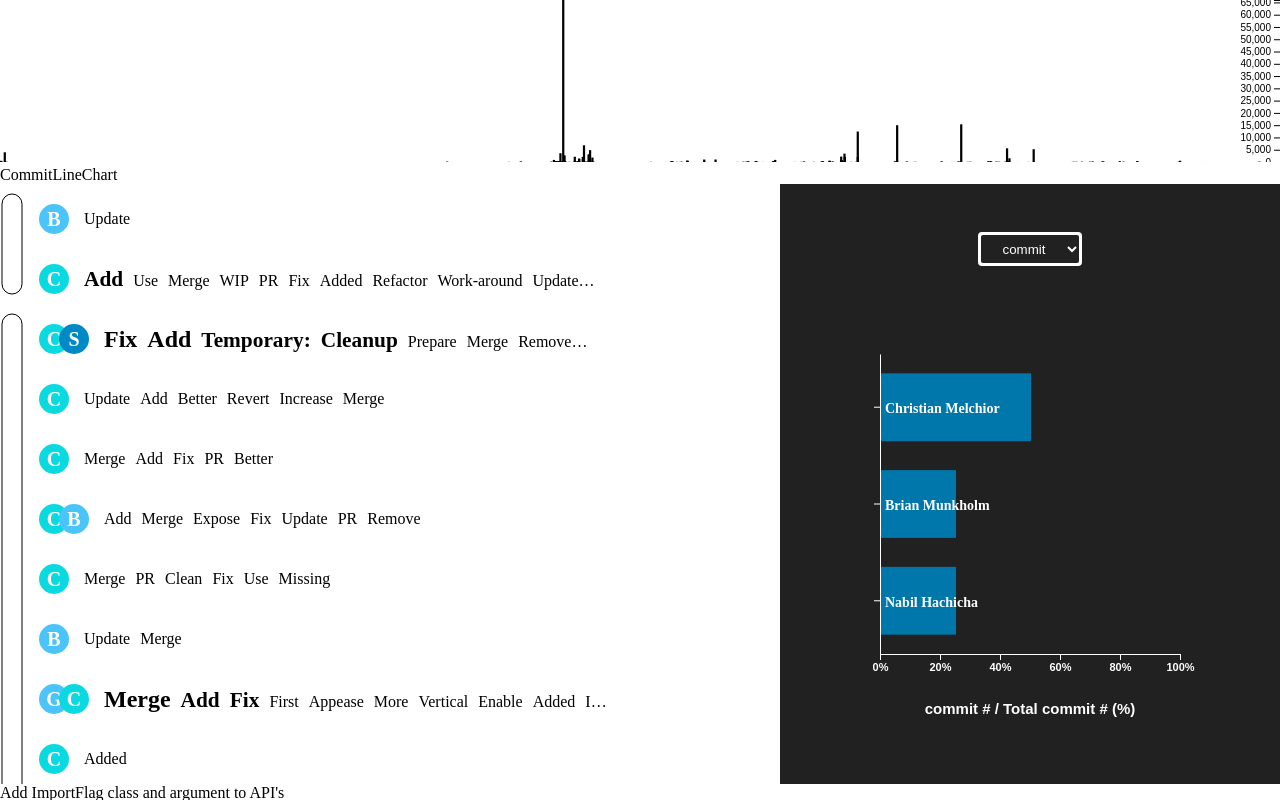
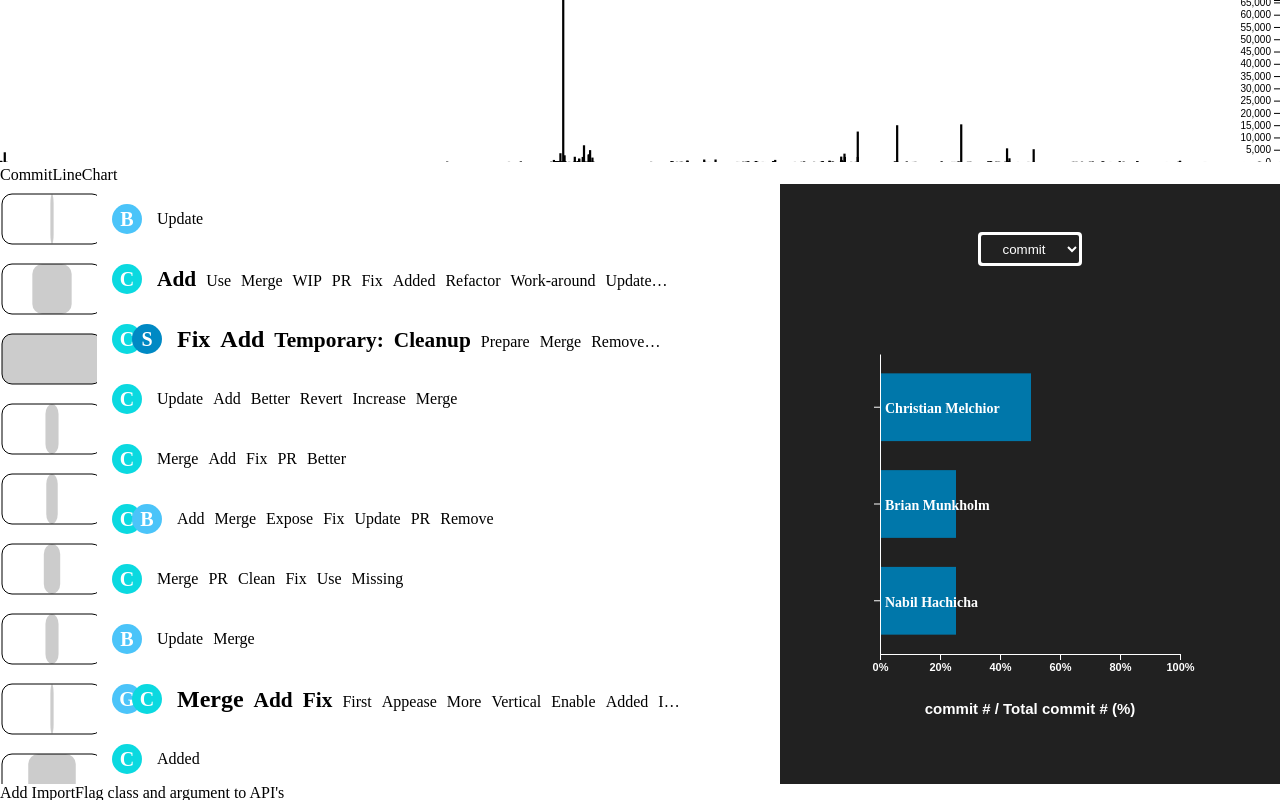
Before and after one commit to githru/githru-vscode-ext, a React (Create React App) app in the folder packages/view/: page / in a window 1280 px wide. Shown: the top 800 px of the page. Built offline with nearby package versions, Linux system fonts and the light colour scheme.

Commit message:
feat(view): add ClusterGraph Component v2 in VerticalClusterList (width degree version)

```diff
--- a/packages/view/src/components/VerticalClusterList/ClusterGraph/ClusterGraph.const.ts
+++ b/packages/view/src/components/VerticalClusterList/ClusterGraph/ClusterGraph.const.ts
@@ -1,4 +1,4 @@
 export const NODE_GAP = 20;
 export const COMMIT_HEIGHT = 50;
-export const GRAPH_WIDTH = 20;
-export const SVG_WIDTH = 24;
+export const GRAPH_WIDTH = 100;
+export const SVG_WIDTH = GRAPH_WIDTH + 4;
--- a/packages/view/src/components/VerticalClusterList/ClusterGraph/ClusterGraph.tsx
+++ b/packages/view/src/components/VerticalClusterList/ClusterGraph/ClusterGraph.tsx
@@ -3,7 +3,7 @@ import { select } from "d3";
 
 import type { ClusterNode } from "types";
 
-import { getGraphHeight, getCommitCounts } from "./ClusterGraph.util";
+import { getGraphHeight, getClusterSizes } from "./ClusterGraph.util";
 import {
   COMMIT_HEIGHT,
   GRAPH_WIDTH,
@@ -18,31 +18,41 @@ type ClusterGraphProps = {
 const ClusterGraph = ({ data }: ClusterGraphProps) => {
   const svgRef = useRef(null);
 
-  const commitCounts = getCommitCounts(data);
-  const graphHeight = getGraphHeight(commitCounts);
+  const clusterSizes = getClusterSizes(data);
+  const graphHeight = getGraphHeight(clusterSizes);
+  const maxOfClusterSize = Math.max(...clusterSizes);
 
   useEffect(() => {
     select(svgRef.current)
-      .selectAll("rect")
-      .data(commitCounts)
+      .selectAll(".cluster-graph-container")
+      .data(clusterSizes)
       .enter()
       .append("rect")
-      .attr("width", () => GRAPH_WIDTH)
-      .attr("height", (d) => (d as number) * COMMIT_HEIGHT)
+      .attr("class", "cluster-graph-container")
+      .attr("width", GRAPH_WIDTH)
+      .attr("height", COMMIT_HEIGHT)
       .attr("x", 2)
-      .attr("y", (_, i, prev) =>
-        i > 0
-          ? prev[i - 1].y.baseVal.value +
-            prev[i - 1].height.baseVal.value +
-            NODE_GAP
-          : 10
-      )
+      .attr("y", (_, i) => 10 + i * (NODE_GAP + COMMIT_HEIGHT))
       .attr("rx", 10)
       .attr("ry", 10)
       .attr("stroke-width", 1)
       .attr("stroke", "black")
       .attr("fill", "transparent");
-  }, [commitCounts, data]);
+
+    select(svgRef.current)
+      .selectAll(".degree-box")
+      .data(clusterSizes)
+      .enter()
+      .append("rect")
+      .attr("class", "degree-box")
+      .attr("width", (d) => GRAPH_WIDTH * (d / maxOfClusterSize))
+      .attr("height", COMMIT_HEIGHT)
+      .attr("x", (d) => (GRAPH_WIDTH * (1 - d / maxOfClusterSize)) / 2 + 2)
+      .attr("y", (_, i) => 10 + i * (NODE_GAP + COMMIT_HEIGHT))
+      .attr("rx", 10)
+      .attr("ry", 10)
+      .attr("fill", "rgba(0,0,0,0.2)");
+  }, [clusterSizes, maxOfClusterSize]);
 
   return <svg ref={svgRef} width={SVG_WIDTH} height={graphHeight} />;
 };
--- a/packages/view/src/components/VerticalClusterList/ClusterGraph/ClusterGraph.util.ts
+++ b/packages/view/src/components/VerticalClusterList/ClusterGraph/ClusterGraph.util.ts
@@ -2,14 +2,14 @@ import type { ClusterNode } from "types";
 
 import { COMMIT_HEIGHT, NODE_GAP } from "./ClusterGraph.const";
 
-export function getCommitCounts(data: ClusterNode[]) {
+export function getClusterSizes(data: ClusterNode[]) {
   return data.map((node) => node.commitNodeList.length);
 }
 
-export function getGraphHeight(commitCounts: number[]) {
-  const totalCommit = commitCounts.reduce(
-    (sum: number, commit: number) => sum + commit,
-    0
+export function getGraphHeight(clusterSizes: number[]) {
+  return (
+    clusterSizes.length * COMMIT_HEIGHT +
+    clusterSizes.length * NODE_GAP +
+    NODE_GAP
   );
-  return totalCommit * COMMIT_HEIGHT + commitCounts.length * NODE_GAP;
 }
```
